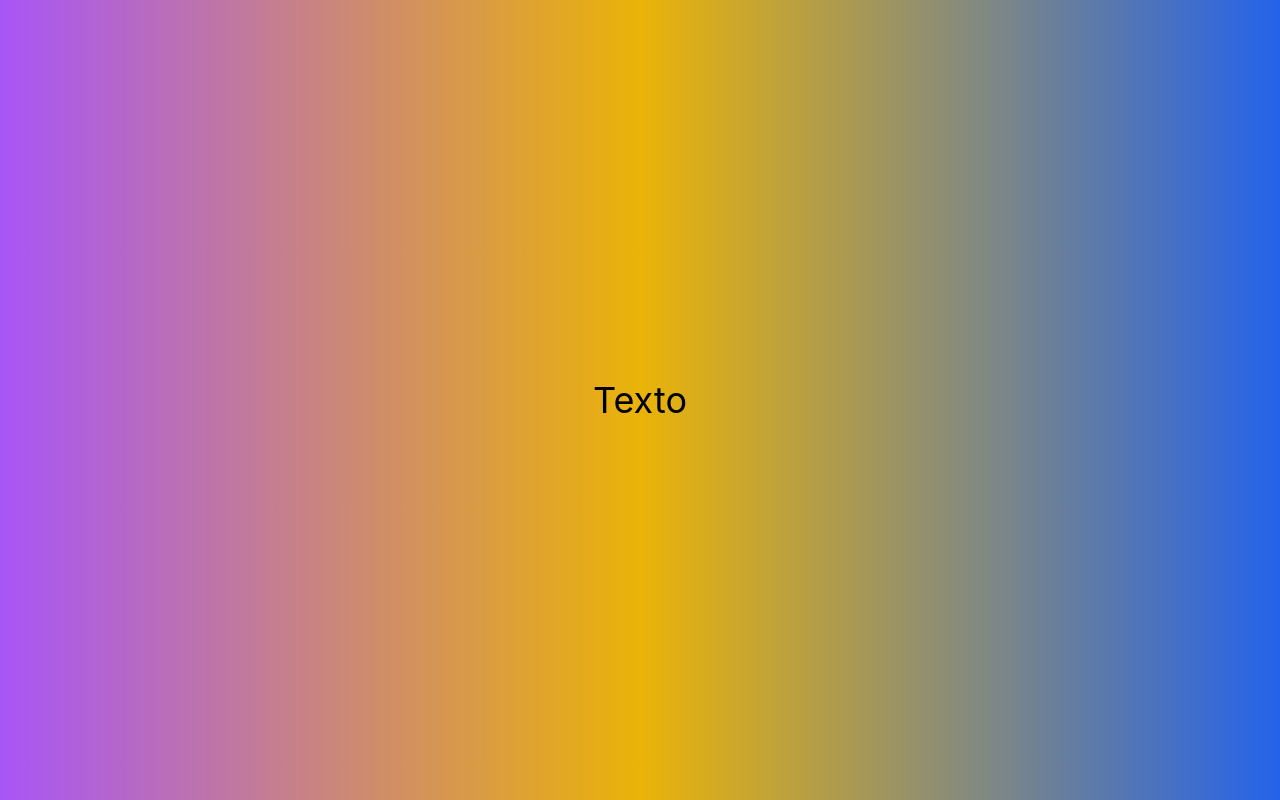
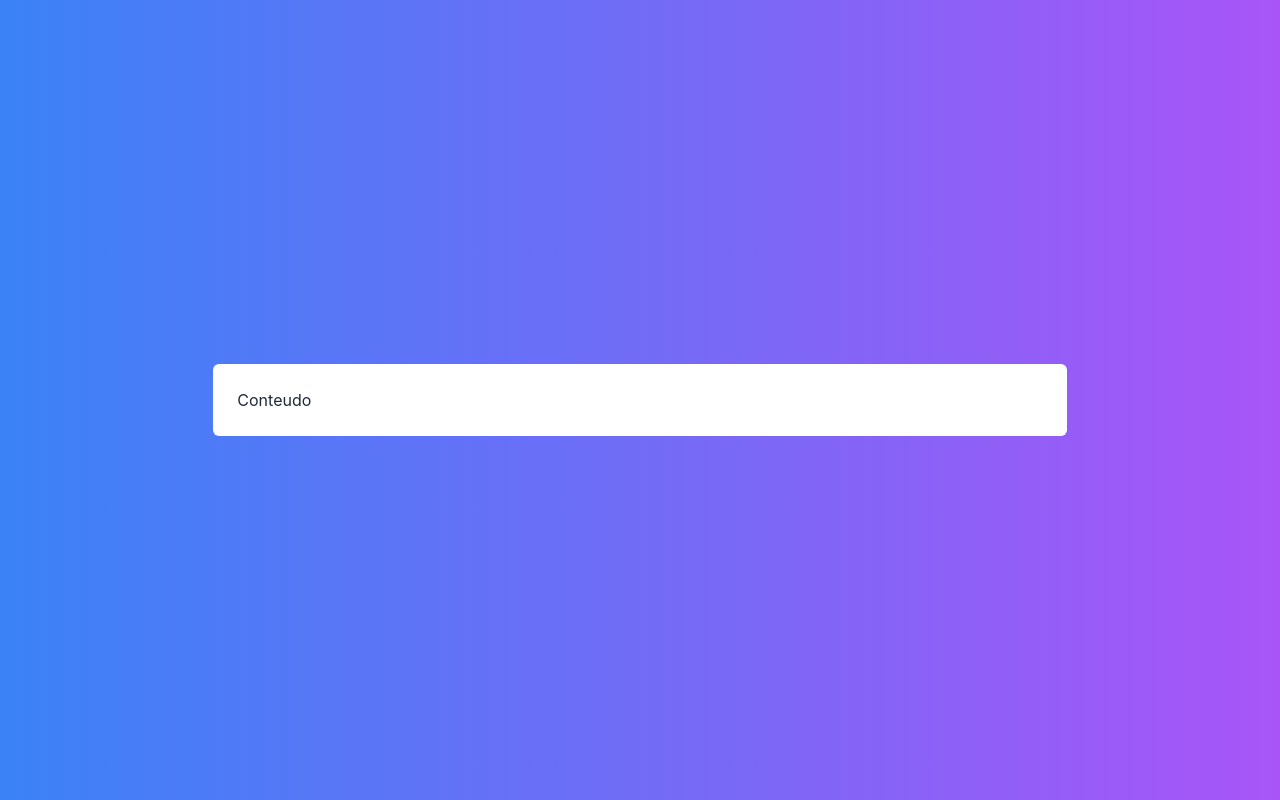
Before and after one commit to Gattekaa/curso-react-projeto-next-crud, a Next.js app: page / in a window 1280 px wide. Built offline with nearby package versions, Linux system fonts and the light colour scheme.

Commit message:
Finished component layout

```diff
--- /dev/null
+++ b/src/components/Layout.tsx
@@ -0,0 +1,21 @@
+//import Titulo from './Titulo'
+
+interface LayoutProps {
+    titulo: string
+    children: any
+}
+
+export default function Layout(props: LayoutProps) {
+    return (
+        <div className={`
+            flex flex-col w-2/3
+            bg-white text-gray-800 rounded-md
+        `}>
+            {/*<Titulo></Titulo>*/}
+            <div className="p-6">
+                {props.children}
+            </div>
+        </div>
+    )
+
+}
--- /dev/null
+++ b/src/components/TItulo.tsx
@@ -0,0 +1,8 @@
+export default function Titulo(props) {
+    return (
+        <div className="flex flex-col justify-center">
+            <h1 className="px-5 py-2 text-2xl">{props.children}</h1>
+            <hr className="border-2 border-purple-500" />
+        </div>
+    )
+}
--- a/src/pages/index.tsx
+++ b/src/pages/index.tsx
@@ -1,11 +1,15 @@
+import Layout from '../components/Layout';
 
 export default function Home() {
   return (
   <div className={`
-    flex h-screen justify-center items-center
-    bg-gradient-to-r from-purple-500 via-yellow-500 to-blue-600
+    flex justify-center items-center h-screen
+    bg-gradient-to-r from-blue-500  to-purple-500
+    text-white
   `}>
-  <span className="text-4xl">Texto</span>
+    <Layout titulo="Cadastro Simples">
+      <span>Conteudo</span>
+    </Layout>
     </div>
   )
 }
```
